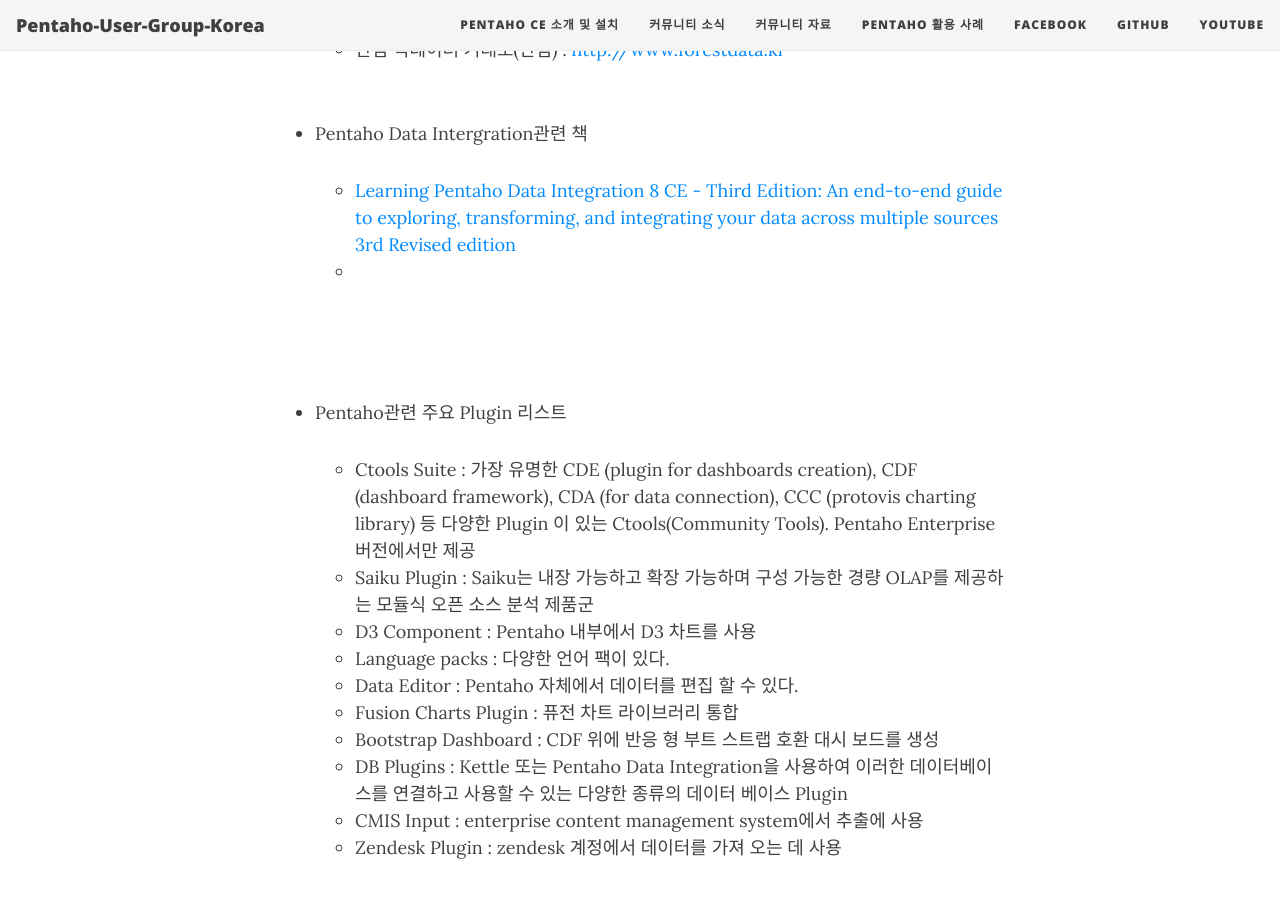
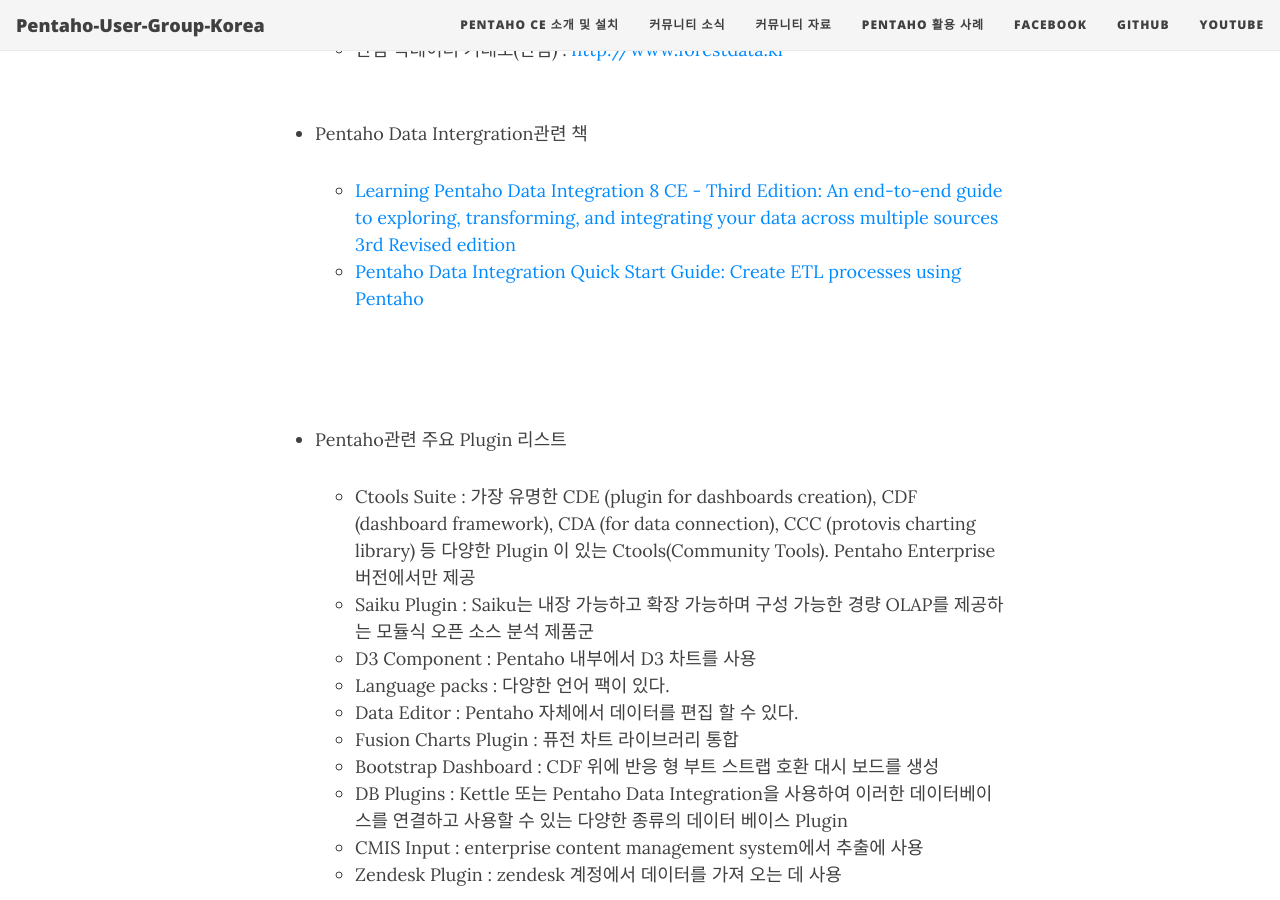
Before and after one commit to Pentaho-User-Group-Korea/Pentaho-User-Group-Korea.github.io, a Jekyll site: the page built from reference.md, in a window 1280 px wide and 900 px high, scrolled down 2947 px. Built offline with Jekyll 4.4.1, drawn with Linux system fonts in a browser that asks for light colours; nearby versions of some CDN libraries.

Commit message:
Update reference.md

```diff
--- a/reference.md
+++ b/reference.md
@@ -86,7 +86,7 @@ title: 커뮤니티 자료
   <br/>
 * Pentaho Data Intergration관련 책
   * [Learning Pentaho Data Integration 8 CE - Third Edition: An end-to-end guide to exploring, transforming, and integrating your data across multiple sources 3rd Revised edition](https://www.amazon.com/Learning-Pentaho-Data-Integration-end/dp/178829243X/)
-  *
+  * [Pentaho Data Integration Quick Start Guide: Create ETL processes using Pentaho](https://www.amazon.com/Pentaho-Integration-Quick-Start-Guide/dp/1789343321/)
 
 <br/>
 <br/>
```
